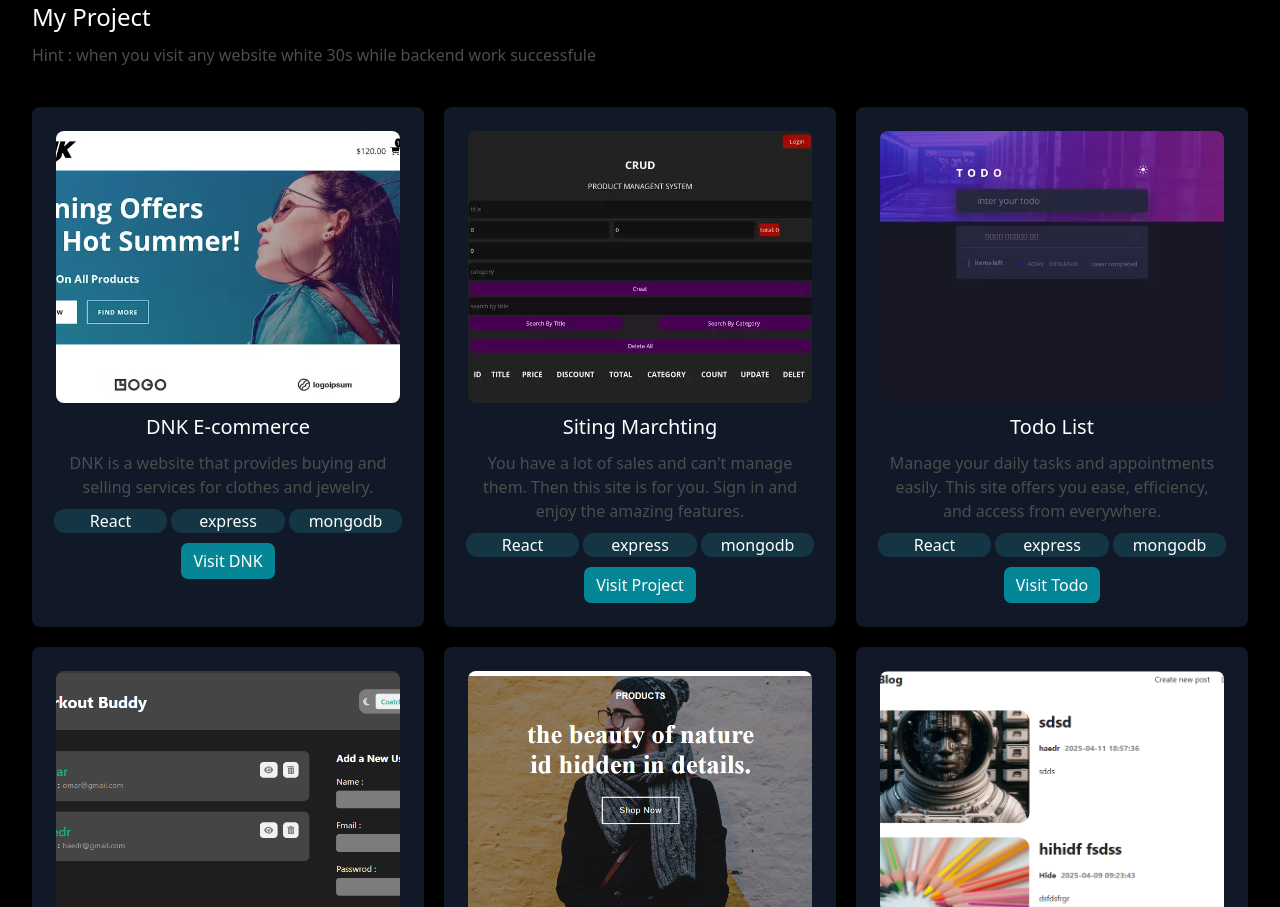
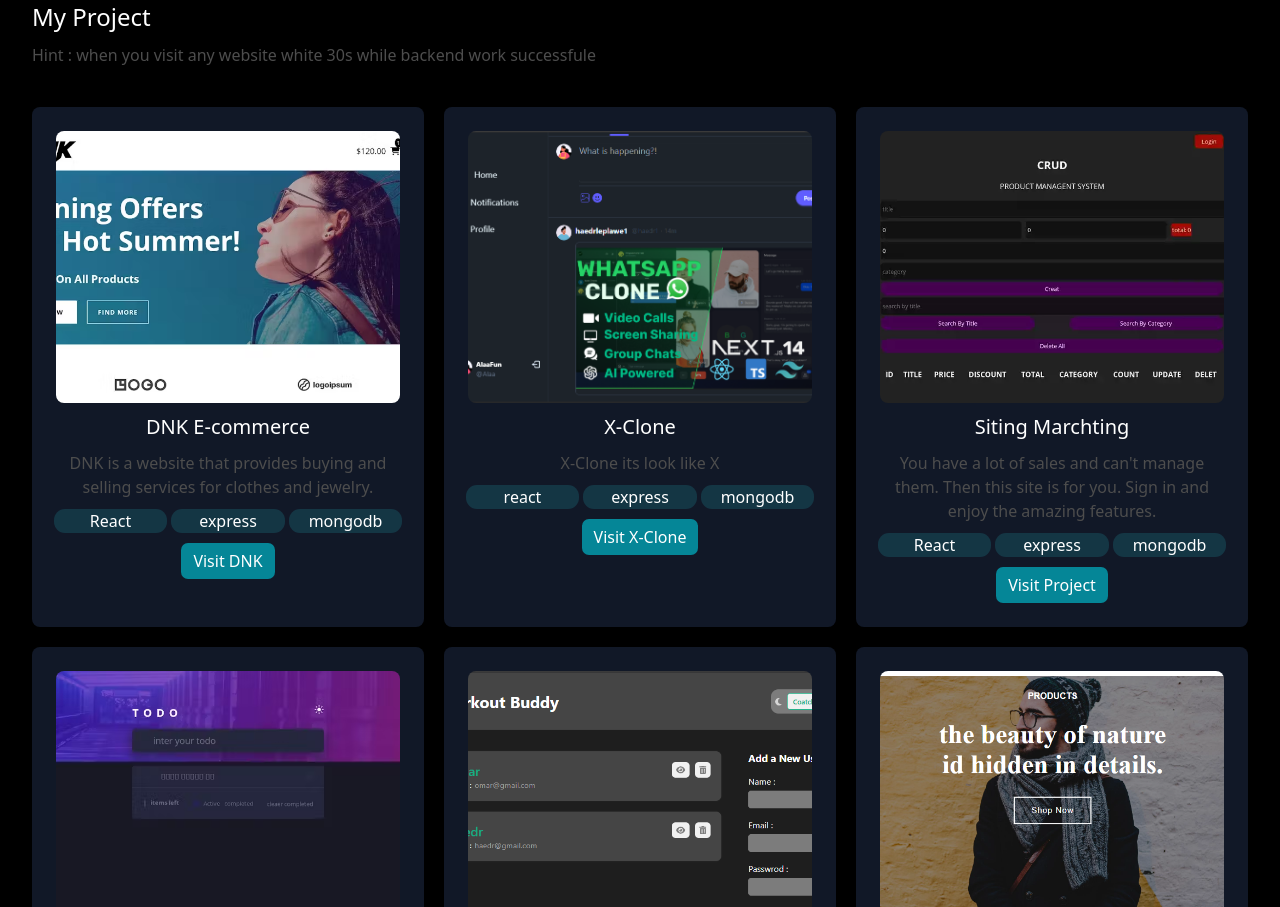
Before and after one commit to haedrkeplawe/MERN_Protfolio, a React (Create React App) app in the folder frontend/: page / in a window 1280 px wide. Shown: the part 1000-1907 px from the top of the page. Built offline with nearby package versions, Linux system fonts and the light colour scheme.

Commit message:
Update Project.jsx

```diff
--- a/frontend/src/components/Project.jsx
+++ b/frontend/src/components/Project.jsx
@@ -8,6 +8,7 @@
 import image6 from "../image/prdouct_6.png";
 import image7 from "../image/prdouct_7.png";
 import image8 from "../image/prdouct_8.png";
+import image9 from "../image/prdouct_9.png";
 
 const Project = () => {
   return (
@@ -27,6 +28,14 @@
           skils={["React", "express", "mongodb"]}
           links={["https://haedrcompane.netlify.app/"]}
           linksName={["DNK"]}
+        />
+         <Cart
+          image={image9}
+          Name={"X-Clone"}
+          discrption={"X-Clone its look like X"}
+          skils={["react", "express", "mongodb"]}
+          links={["https://deluxe-longma-19b255.netlify.app/"]}
+          linksName={["X-Clone"]}
         />
         <Cart
           image={image2}
```
